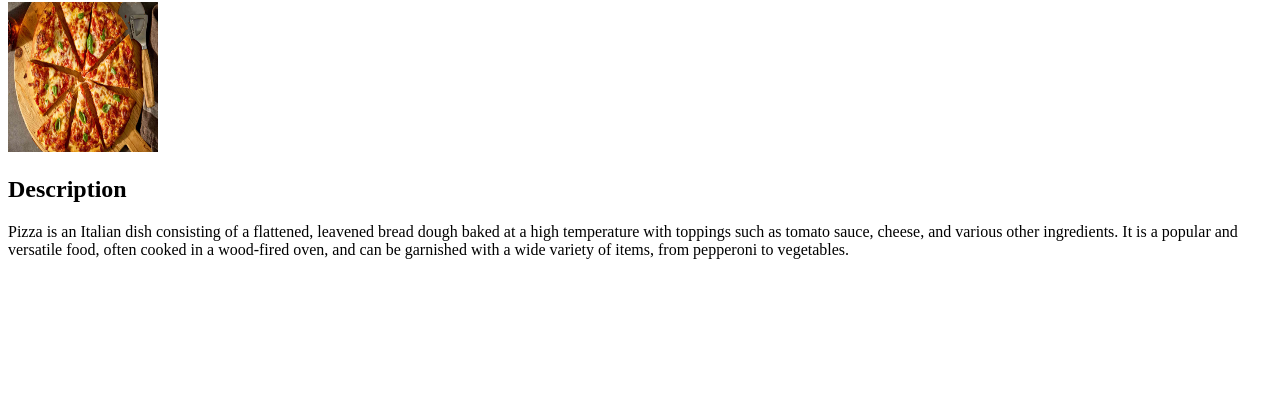
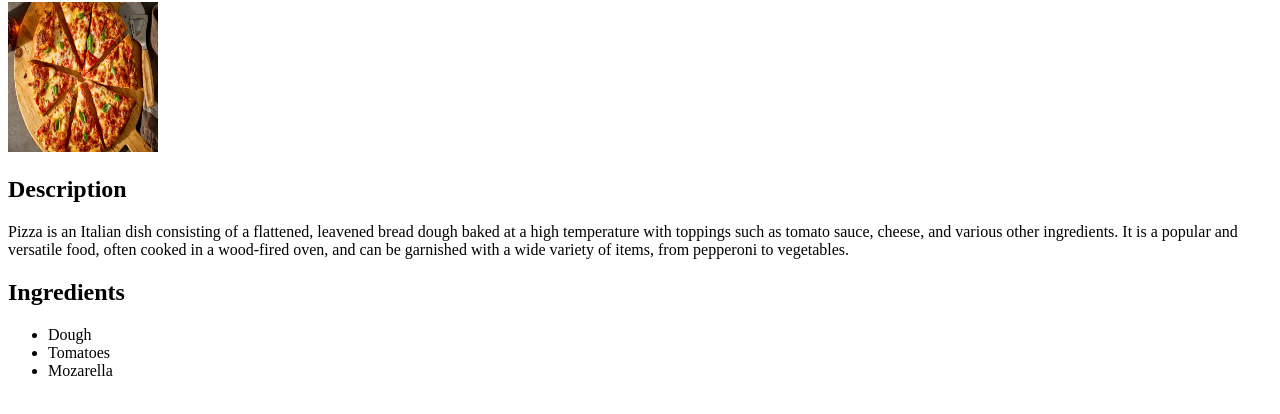
Before and after one commit to vaskogogo88/odin-recipes, a plain HTML site: page recipes/pizza.html in a window 1280 px wide. Shown: the part 78-492 px from the top of the page. Drawn offline with Linux system fonts and the light colour scheme.

Commit message:
Add pizza ingredients

```diff
--- a/recipes/pizza.html
+++ b/recipes/pizza.html
@@ -19,6 +19,13 @@
             vegetables.
         </p>
 
+        <h2>Ingredients</h2>
+        <ul>
+            <li>Dough</li>
+            <li>Tomatoes</li>
+            <li>Mozarella</li>
+        </ul>
+
 
     </body>
 </html>
```
